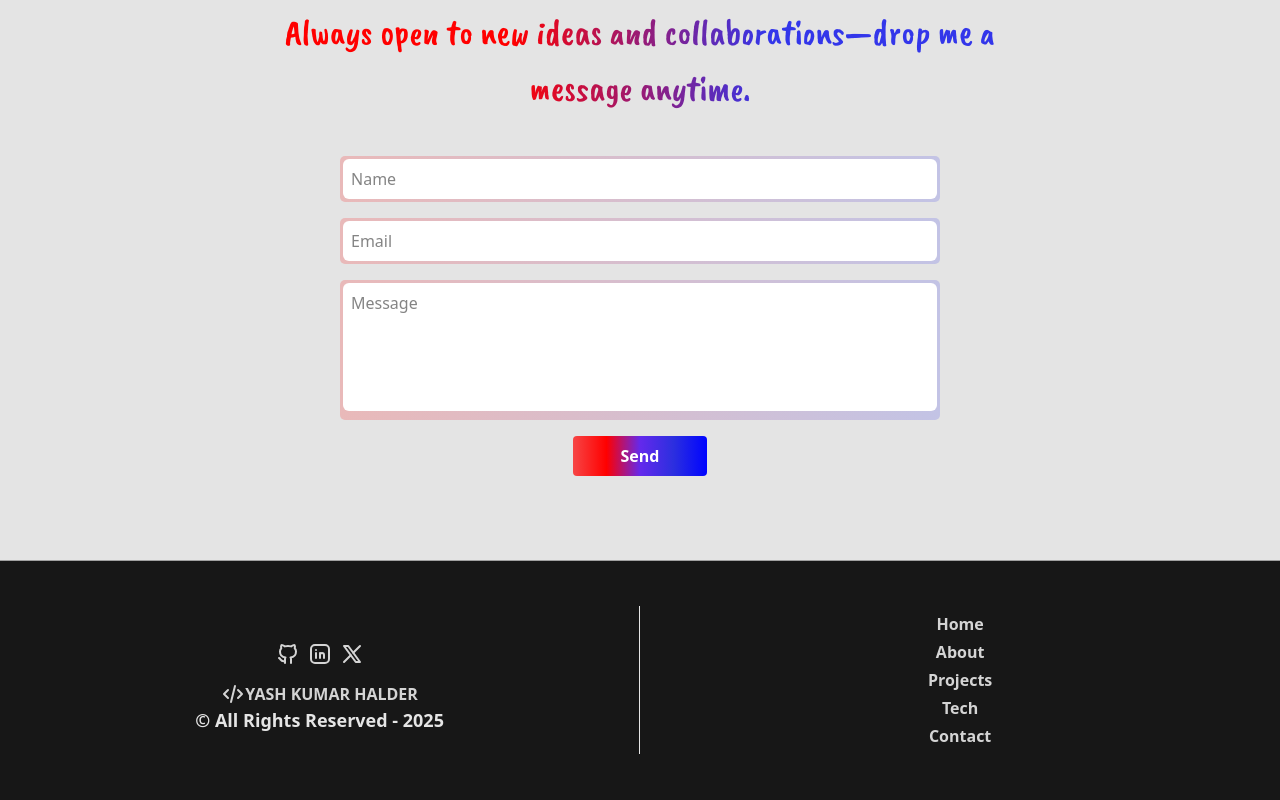
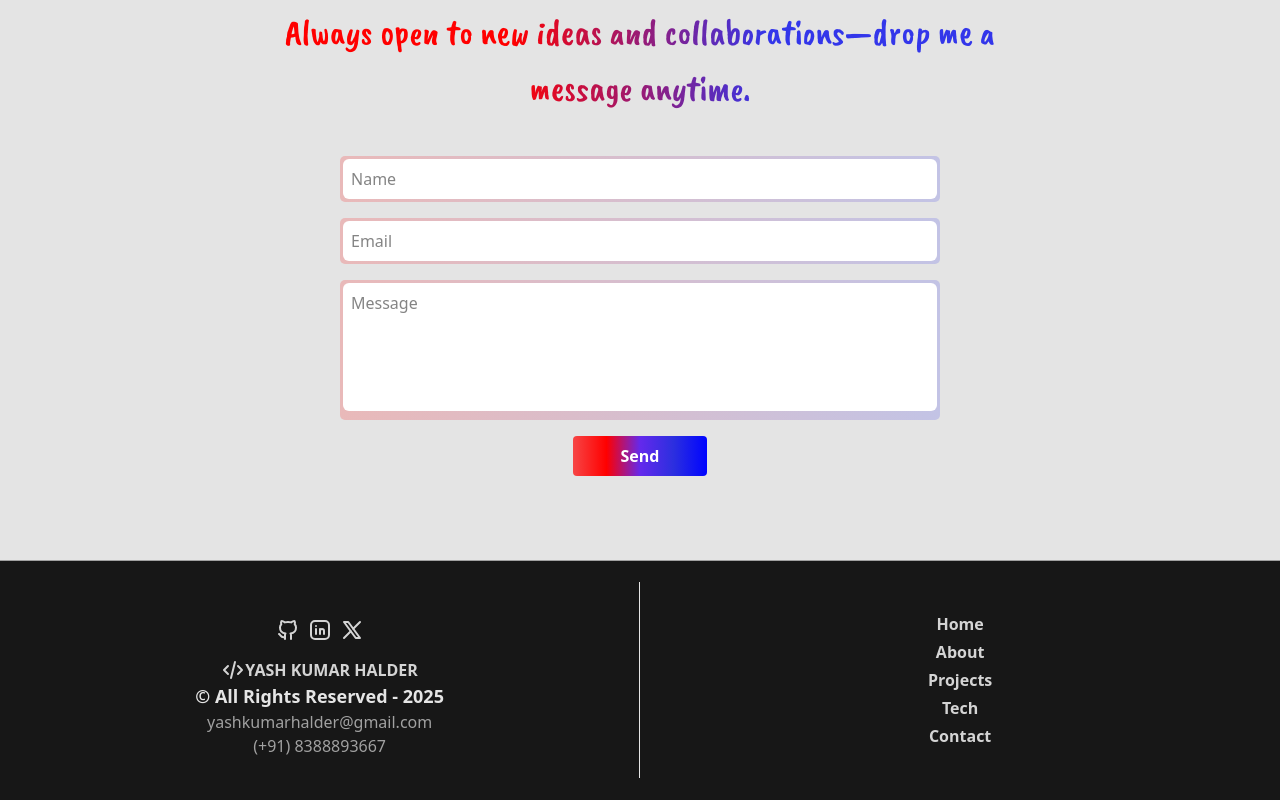
Before and after one commit to Yash-kumar-Halder/YashKumarHalder, a Next.js app: page / in a window 1280 px wide. Shown: the part 3635-4435 px from the top of the page. Built offline with nearby package versions, Linux system fonts and the light colour scheme; no server answers; a web font is replaced by a local one.

Commit message:
feat(UI): Update footer -> add contact info

```diff
--- a/src/components/MyComponent/footer.tsx
+++ b/src/components/MyComponent/footer.tsx
@@ -4,7 +4,7 @@ import React from "react";
 const Footer = () => {
   return (
     <div className="min-h-[30vh] border-t bg-neutral-900 dark:bg-neutral-950 border-t-neutral-400 dark:border-t-neutral-800 flex items-center justify-evenly ">
-      <div className="flex flex-col items-center py-5 border-r w-2/3 md:w-full h-full">
+      <div className="flex flex-col items-center py-5 border-r w-2/3     md:w-full h-full">
         <div className="flex py-4 items-center gap-2 text-neutral-300">
           <Link
             href="https://github.com/yash-kumar-halder"
@@ -98,6 +98,8 @@ const Footer = () => {
         <p className="text-neutral-200 text-lg font-semibold">
           &#xA9; All Rights Reserved - 2025
         </p>
+        <p className="text-neutral-400" >yashkumarhalder@gmail.com</p>
+        <p className="text-neutral-400" >(+91) 8388893667</p>
       </div>
       <div className="flex flex-col items-center justify-center w-1/3 md:w-full gap-1 text-neutral-300 font-semibold ">
         <Link
```
